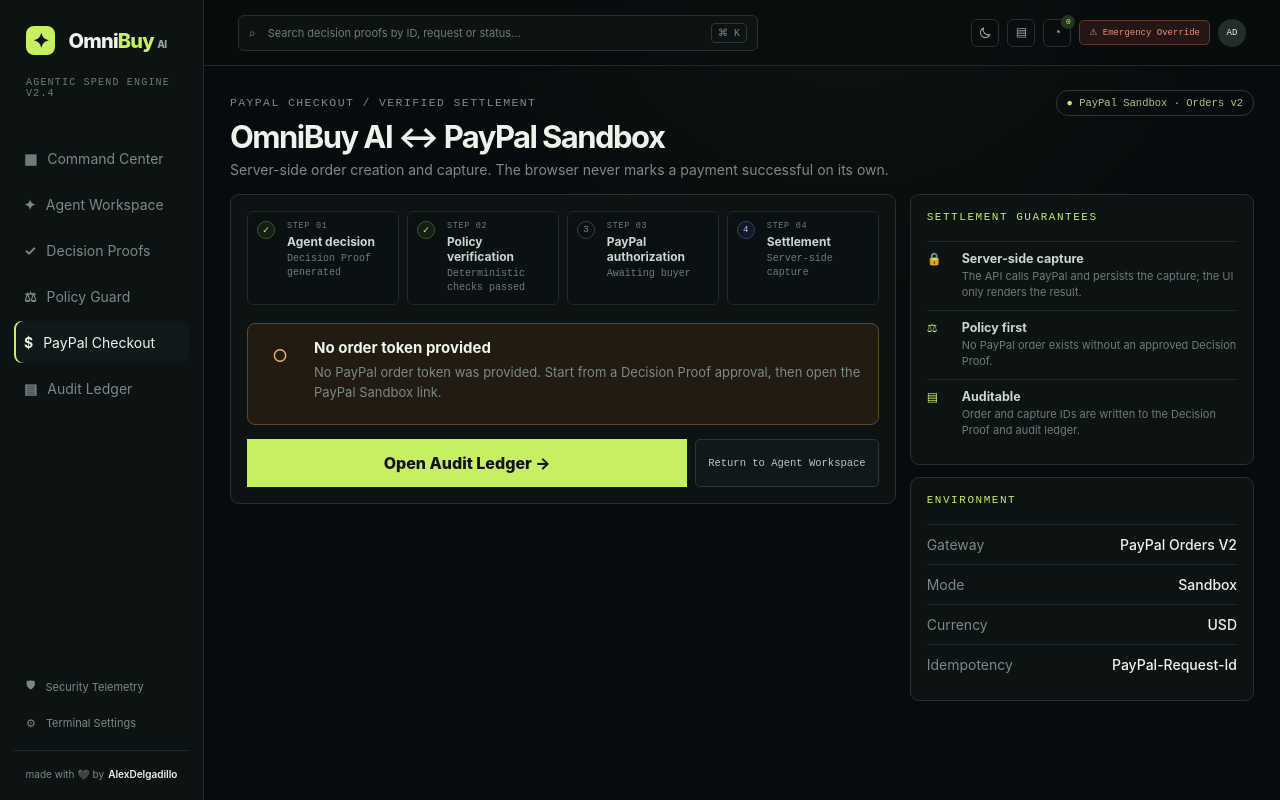
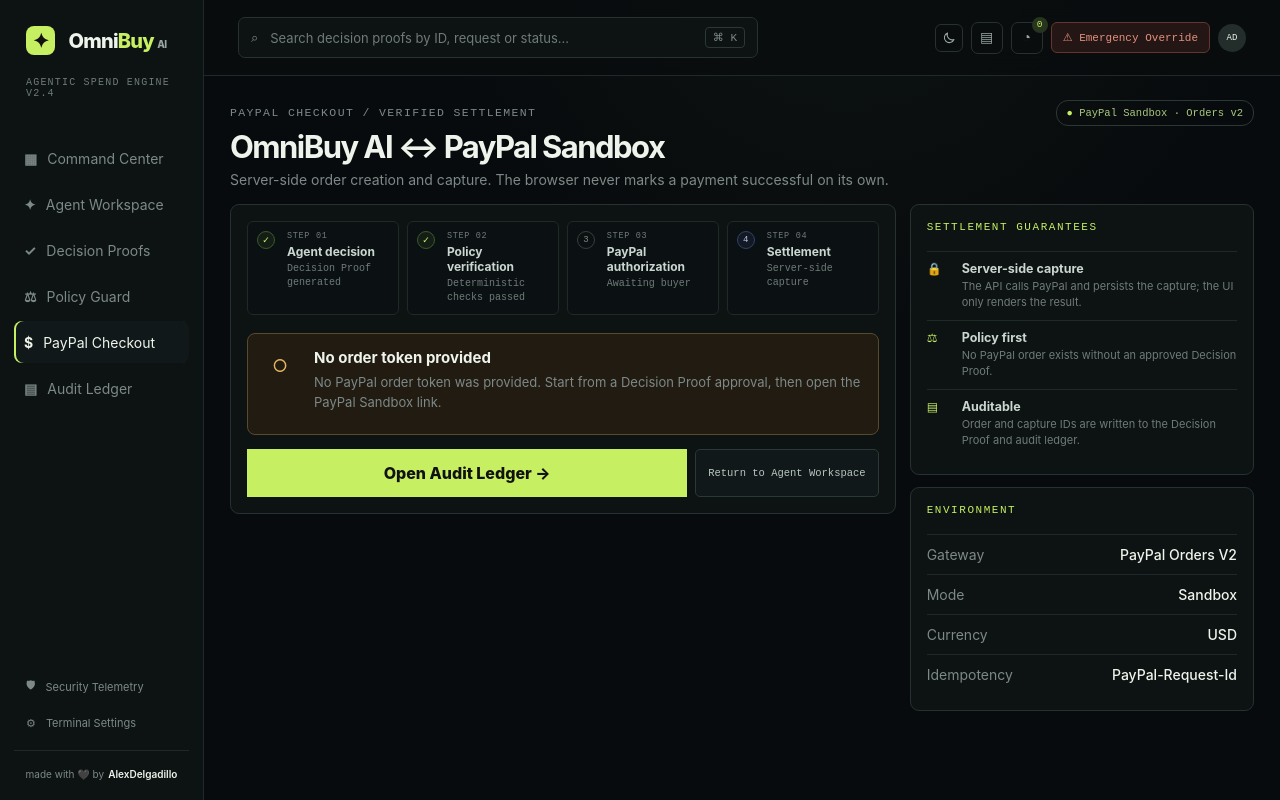
Before and after one commit to alexdelgadillosan/omnibuy-ai, a Next.js app in the folder apps/web/: page /checkout in a window 1280 px wide. Built offline with nearby package versions, Linux system fonts and the light colour scheme; no server answers.

Commit message:
Enlarge the top bar and its controls

```diff
--- a/apps/web/app/globals.css
+++ b/apps/web/app/globals.css
@@ -761,3 +761,14 @@ header{font-size:14px}
 .proof-numbers small{font-size:11px}
 .timeline b{font-size:13px}
 .timeline small{font-size:12px}
+
+/* Readability pass 4: larger top bar */
+header{height:76px}
+.topbar .search{padding:9px 12px;border-radius:7px}
+.topbar .search input{font-size:13px}
+.topbar .search>span{font-size:13px}
+.search kbd{font-size:11px;padding:3px 7px}
+.top-status{font-size:13px}
+.top-icon{width:32px;height:32px;border-radius:7px;font-size:14px}
+.top-icon i{min-width:16px;height:16px;border-radius:8px;font-size:9.5px;top:-6px;right:-6px}
+.override{font-size:11px;padding:8px 11px;border-radius:6px}
```
